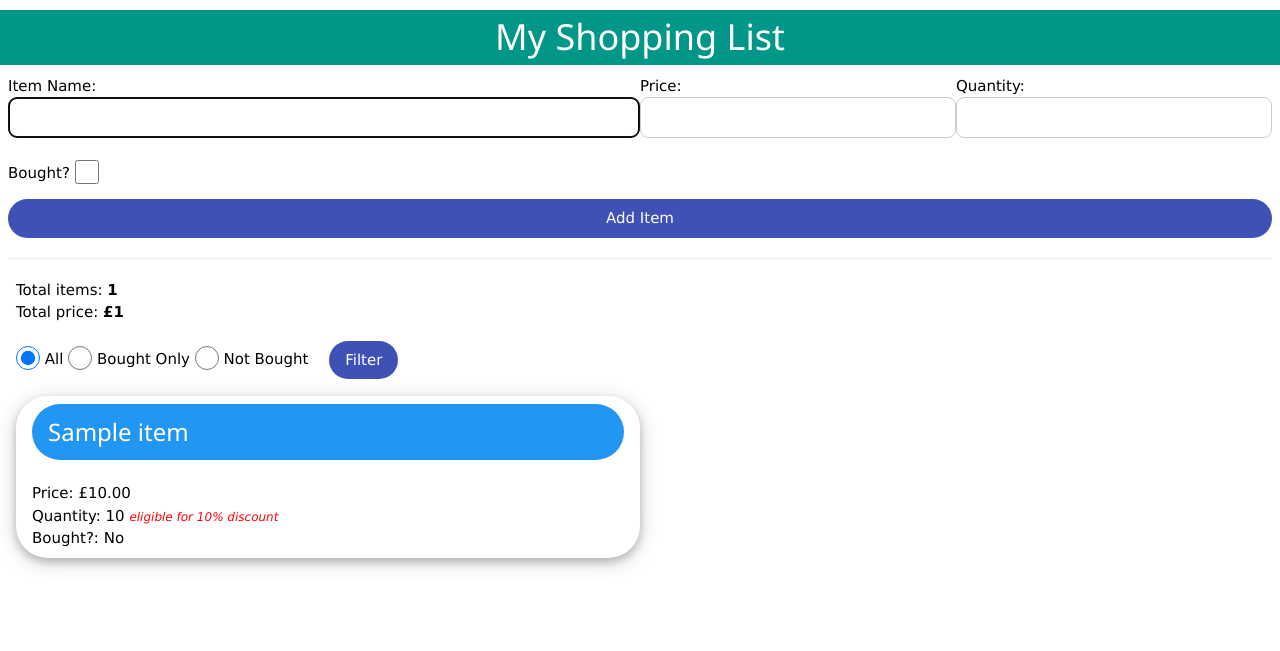
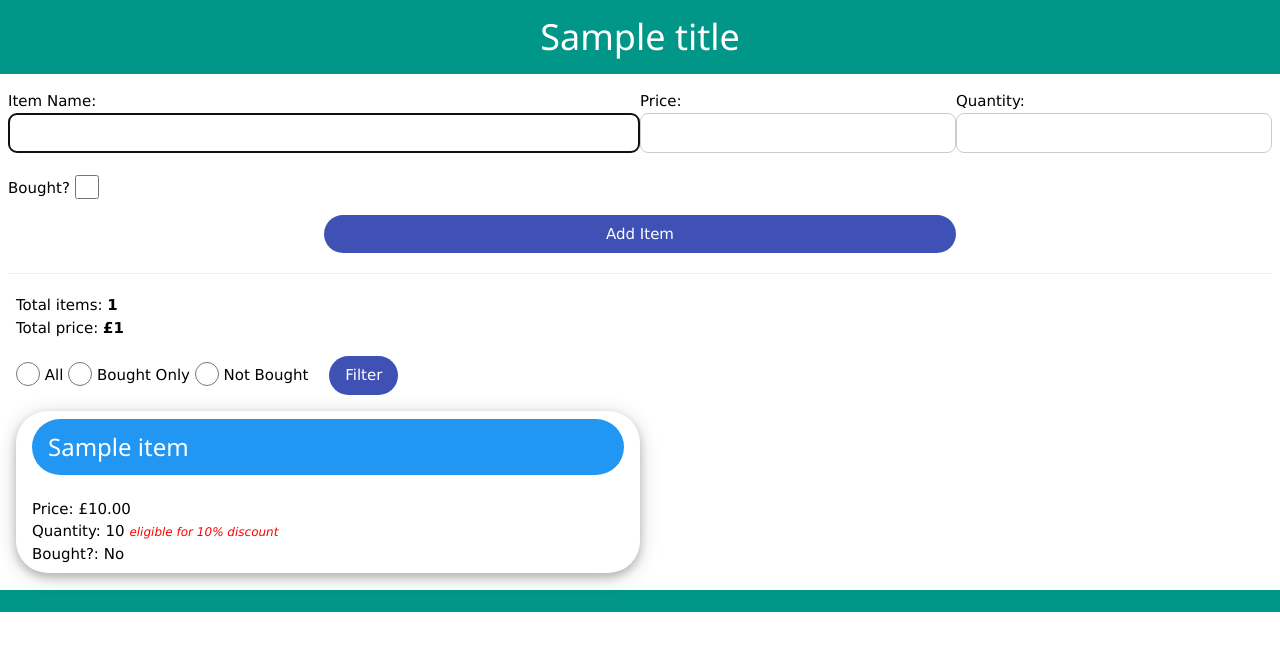
Before and after one commit to camsh69/week_3-weekend_homework, a Flask app: template templates/index.html in a window 1280 px wide. Shown: the top 651 px of the page. Run offline with Flask 2, Linux system fonts and the light colour scheme; the template is opened without the code that fills it: most values are stand-ins (such as "Sample title", 1, 10 or a date in 2020).

Commit message:
Added filter functionality

```diff
--- a/controllers/controller.py
+++ b/controllers/controller.py
@@ -1,11 +1,11 @@
 from app import app
 from flask import render_template, request, redirect
-from models.items_list import items, add_new_item, total_price, total_items
+from models.items_list import *
 from models.items import Items
 
 @app.route('/shoppinglist')
 def index():
-    return render_template('index.html', title="Shopping List", items=items,
+    return render_template('index.html', title="My Shopping List", items=items,
     total_price=total_price(items), total_items=(total_items(items)))
 
 @app.route('/shoppinglist', methods=['POST'])
--- a/templates/base.html
+++ b/templates/base.html
@@ -8,8 +8,12 @@
     <title>{{title}}</title>
 </head>
 <body>
+    <header class="w3-container w3-teal w3-margin-bottom">
+        <h1 style="text-align: center;">{{title}}</h1>
+    </header>
     {% block content %}
 
     {% endblock  %}
+    <footer class="w3-container w3-teal w3-margin-top">&nbsp;</footer>
 </body>
 </html>
--- a/templates/index.html
+++ b/templates/index.html
@@ -1,8 +1,7 @@
 {% extends 'base.html' %}
 {% block content %}
-<h1 class="w3-container w3-teal" style="text-align: center;">My Shopping List</h1>
 
-<div id="form-container" class="w3-row-padding">
+<section id="form-container" class="w3-row-padding">
     <form action="/shoppinglist" method="post">
         <div class="w3-half">
             <label for="name_of_item">Item Name: </label>
@@ -24,54 +23,55 @@
             <input class="w3-check" type="checkbox" name="bought" id="bought" value="False">
         </div>
         <p>
-            <input class="w3-button w3-block w3-round-xxlarge w3-indigo w3-hover-green" type="submit" value="Add Item">
+            <input class="w3-button w3-block w3-round-xxlarge w3-indigo w3-hover-green" style="width:50%; margin: auto;"
+                type="submit" value="Add Item">
         </p>
     </form>
     <hr>
-</div>
+</section>
 
-<div id='totals-container' class="w3-container">
+<section id='totals-container' class="w3-container">
     <div>
         Total items: <b>{{ total_items }}</b>
     </div>
     <div class="w3-margin-bottom">
         Total price: <b>£{{ total_price }}</b>
     </div>
-</div>
+</section>
 
-<div id='filter-container' class="w3-container w3-margin-bottom">
-    <form action="/shoppinglist" method="post">
-        <input class="w3-radio" type="radio" name="options" id="all" value="all" checked>
+<section id='filter-container' class="w3-container w3-margin-bottom">
+    <form action="/shoppinglist" method="get">
+        <input class="w3-radio" type="radio" name="option" id="all" value="all"
+        {% if request.args.get('option') == 'all' or None %}
+          checked
+        {% endif %}>
         <label for="all">All</label>
-        <input class="w3-radio" type="radio" name="options" id="bought_only" value="bought_only">
+        <input class="w3-radio" type="radio" name="option" id="bought_only" value="bought_only"
+        {% if request.args.get('option') == 'bought_only' %}
+          checked
+        {% endif %}>
         <label for="bought_only">Bought Only</label>
-        <input class="w3-radio" type="radio" name="options" id="not_bought" value="not_bought">
+        <input class="w3-radio" type="radio" name="option" id="not_bought" value="not_bought"
+        {% if request.args.get('option') == 'not_bought' %}
+          checked
+        {% endif %}>
         <label for="not_bought">Not Bought</label>
         <input class="w3-button w3-indigo w3-round-xxlarge w3-hover-green w3-margin-left" type="submit" value="Filter">
     </form>
-</div>
+</section>
 
-<div id="list-container" class="w3-container w3-row">
+<section id="list-container" class="w3-container w3-row">
     {% for item in items %}
     <ul class="w3-ul w3-card-4 w3-round-xxlarge w3-col m2 l4 w3-animate-zoom" style="width:50%">
-        <li>
-            <header class="w3-container w3-blue w3-animate-zoom w3-round-xxlarge" >
-                <h3>{{item.name_of_item}}</h3>
-            </header>
-            <br>Price: £{{"{:.2f}".format(item.price)}}
-            <br>Quantity: {{item.quantity}}
-            {% if item.quantity >= 5 %}
-            <small><i style="color: red;">eligible for 10% discount</i></small>
+            {% if request.args.get('option') == 'bought_only' and item.bought %}
+            {% include 'list.html' %}
+            {% elif request.args.get('option') == 'not_bought' and item.bought == False %}
+            {% include 'list.html' %}
+            {% elif request.args.get('option') == 'all' or request.args.get('option') == None %}
+            {% include 'list.html' %}
             {% endif %}
-            <br>Bought?:
-            {% if item.bought %}
-            <span>&#9989;</span>
-            {% else %}
-            <span>No</span>
-            {% endif %}
-        </li>
     </ul>
     {% endfor %}
-</div>
+</section>
 
-{% endblock  %}
+{% endblock content %}
--- /dev/null
+++ b/templates/list.html
@@ -0,0 +1,16 @@
+<li>
+<header class="w3-container w3-blue w3-animate-zoom w3-round-xxlarge">
+    <h3>{{item.name_of_item}}</h3>
+</header>
+<br>Price: £{{"{:.2f}".format(item.price)}}
+<br>Quantity: {{item.quantity}}
+{% if item.quantity >= 5 %}
+<small><i style="color: red;">eligible for 10% discount</i></small>
+{% endif %}
+<br>Bought?:
+{% if item.bought %}
+<span>&#9989;</span>
+{% else %}
+<span>No</span>
+{% endif %}
+</li>
```
